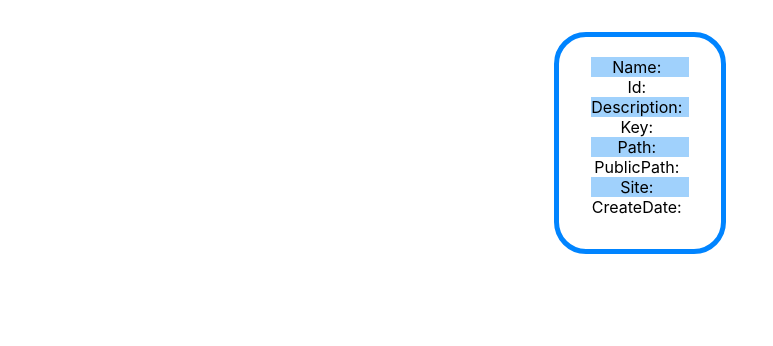
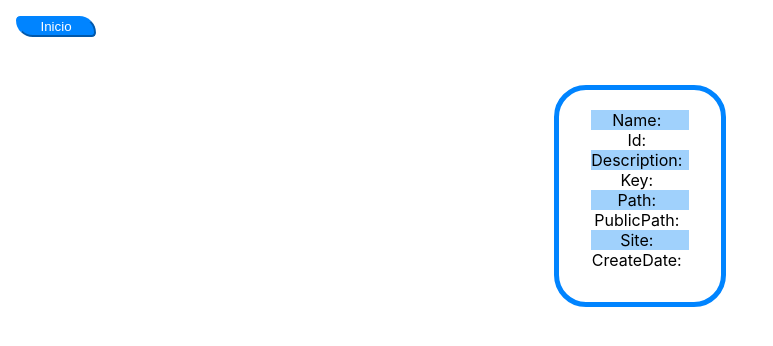
Before and after one commit to samu235/a3player, a Next.js app: page /site/1 in a window 1280 px wide. Shown: the top 346 px of the page, without its empty margins (0-773 px from the left). Built offline with nearby package versions, Linux system fonts and the light colour scheme; no server answers.

Commit message:
add button for go to home page

```diff
--- a/pages/site/[id].js
+++ b/pages/site/[id].js
@@ -1,5 +1,7 @@
+import Link from 'next/link';
 import { useRouter } from 'next/router'
 import React, { useState, useEffect } from 'react';
+import Button from '../../components/button/Button';
 import getOneSiteServices from '../../services/getOneSiteServices';
 import styles from './Site.module.css'
 
@@ -15,6 +17,14 @@ export default function Menu() {
     }, [id])
 
     return (
+        <div>
+            <div>
+                <Link href="/" >
+                    <a className={styles.aDefault}>
+                        <Button>Inicio</Button>
+                    </a>
+                </Link>
+            </div>
             <div className={styles.container}>
                 <div className={styles.containerChildren}>
                     <div className={styles.title}>
@@ -54,5 +64,6 @@ export default function Menu() {
                     </div>
                 </div>
             </div>
+        </div>
     )
 }
```
Also changed, not shown: 1 other file (tests, documents, lock files or other folders). Lines whose indentation alone changed are shown as unchanged.
